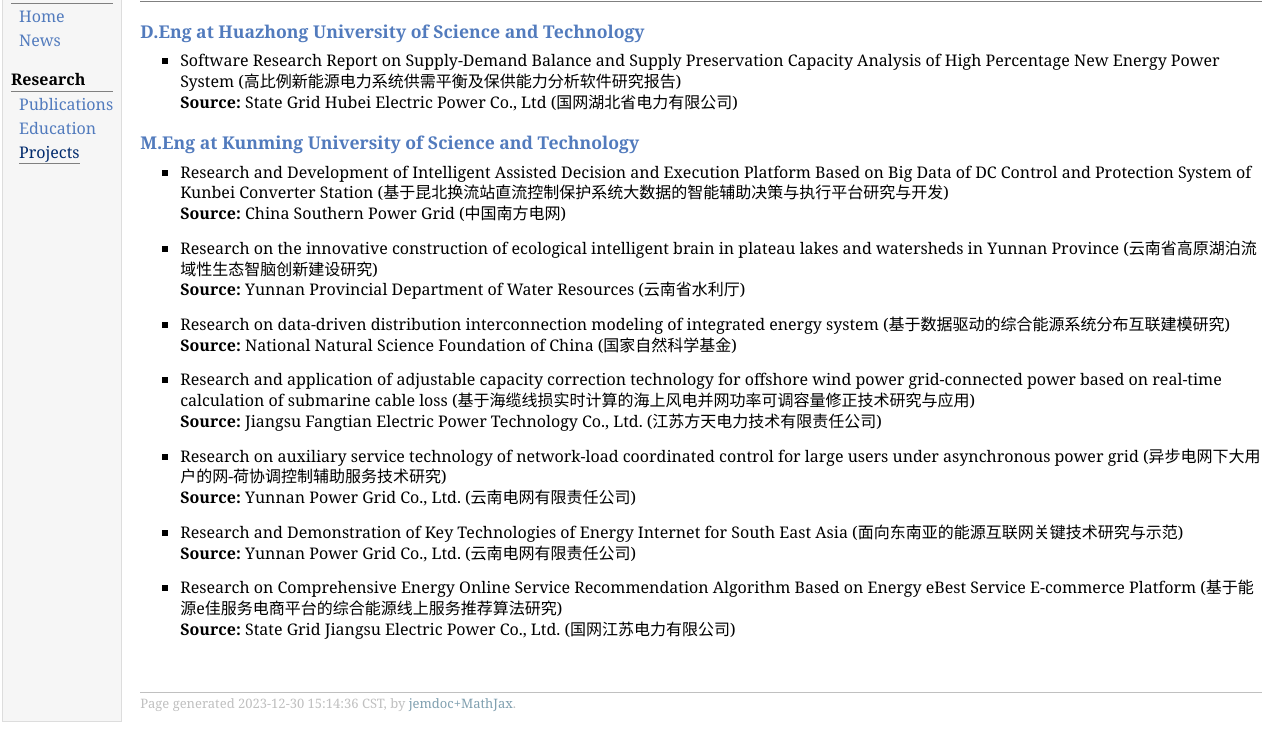
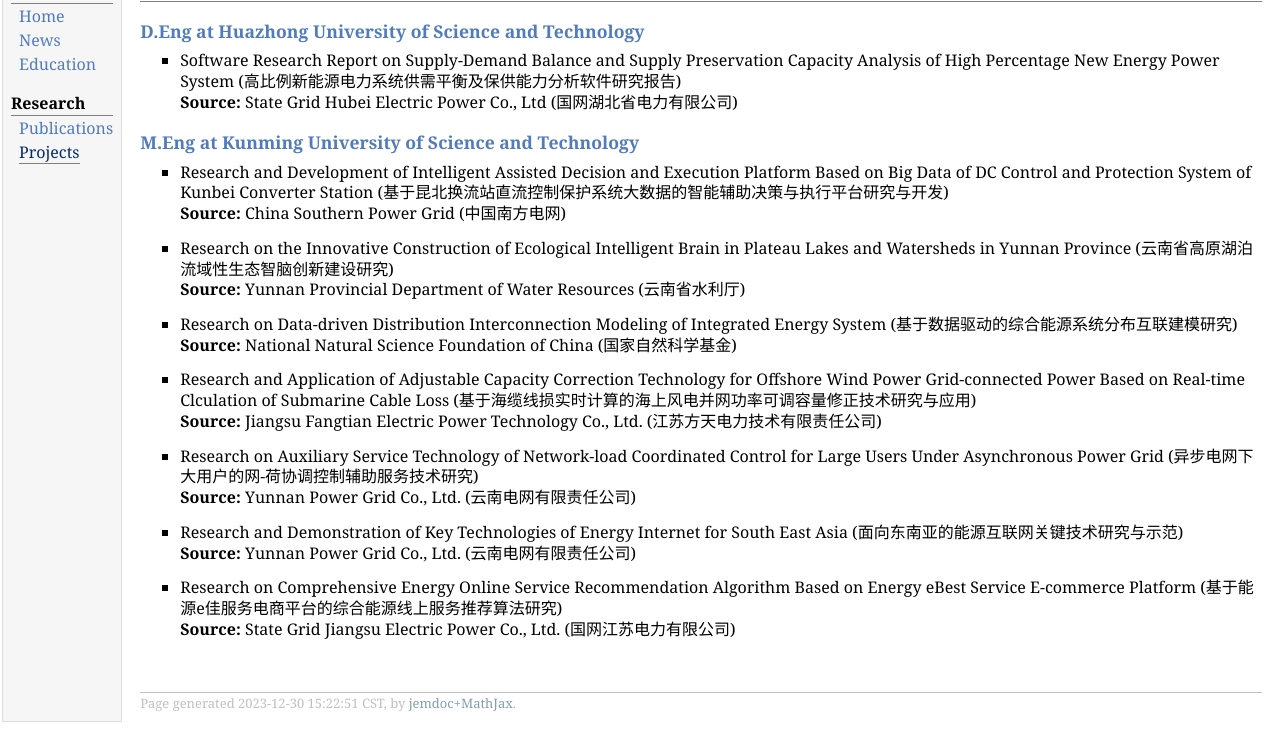
Before and after one commit to VictorLin-z/VictorLin-z.github.io, a plain HTML site: page projects.html in a window 1280 px wide. Shown: the part 48-798 px from the top of the page. Drawn offline with Linux system fonts and the light colour scheme.

Commit message:
eezlin_gen231230

```diff
--- a/projects.html
+++ b/projects.html
@@ -14,9 +14,9 @@
 <div class="menu-category">Zheng Lin</div>
 <div class="menu-item"><a href="index.html">Home</a></div>
 <div class="menu-item"><a href="news.html">News</a></div>
+<div class="menu-item"><a href="education.html">Education</a></div>
 <div class="menu-category">Research</div>
 <div class="menu-item"><a href="publications.html">Publications</a></div>
-<div class="menu-item"><a href="education.html">Education</a></div>
 <div class="menu-item"><a href="projects.html" class="current">Projects</a></div>
 </td>
 <td id="layout-content">
@@ -38,25 +38,25 @@
 </li>
 </ul>
 <ul>
-<li><p>Research on the innovative construction of ecological intelligent brain in plateau lakes and watersheds in Yunnan Province (云南省高原湖泊流域性生态智脑创新建设研究) <br />
+<li><p>Research on the Innovative Construction of Ecological Intelligent Brain in Plateau Lakes and Watersheds in Yunnan Province (云南省高原湖泊流域性生态智脑创新建设研究) <br />
 <b>Source:</b> Yunnan Provincial Department of Water Resources (云南省水利厅)
 </p>
 </li>
 </ul>
 <ul>
-<li><p>Research on data-driven distribution interconnection modeling of integrated energy system (基于数据驱动的综合能源系统分布互联建模研究) <br />
+<li><p>Research on Data-driven Distribution Interconnection Modeling of Integrated Energy System (基于数据驱动的综合能源系统分布互联建模研究) <br />
 <b>Source:</b> National Natural Science Foundation of China (国家自然科学基金)
 </p>
 </li>
 </ul>
 <ul>
-<li><p>Research and application of adjustable capacity correction technology for offshore wind power grid-connected power based on real-time calculation of submarine cable loss (基于海缆线损实时计算的海上风电并网功率可调容量修正技术研究与应用) <br />
+<li><p>Research and Application of Adjustable Capacity Correction Technology for Offshore Wind Power Grid-connected Power Based on Real-time Clculation of Submarine Cable Loss (基于海缆线损实时计算的海上风电并网功率可调容量修正技术研究与应用) <br />
 <b>Source:</b> Jiangsu Fangtian Electric Power Technology Co., Ltd. (江苏方天电力技术有限责任公司)
 </p>
 </li>
 </ul>
 <ul>
-<li><p>Research on auxiliary service technology of network-load coordinated control for large users under asynchronous power grid (异步电网下大用户的网-荷协调控制辅助服务技术研究) <br />
+<li><p>Research on Auxiliary Service Technology of Network-load Coordinated Control for Large Users Under Asynchronous Power Grid (异步电网下大用户的网-荷协调控制辅助服务技术研究) <br />
 <b>Source:</b> Yunnan Power Grid Co., Ltd. (云南电网有限责任公司)
 </p>
 </li>
@@ -74,7 +74,7 @@
 </ul>
 <div id="footer">
 <div id="footer-text">
-Page generated 2023-12-30 15:14:36 CST, by <a href="https://github.com/wsshin/jemdoc_mathjax" target="blank">jemdoc+MathJax</a>.
+Page generated 2023-12-30 15:22:51 CST, by <a href="https://github.com/wsshin/jemdoc_mathjax" target="blank">jemdoc+MathJax</a>.
 </div>
 </div>
 </td>
```
Also changed, not shown: education.html (+2 -2 lines), index.html (+2 -2 lines), news.html (+2 -2 lines), publications.html (+2 -2 lines).
